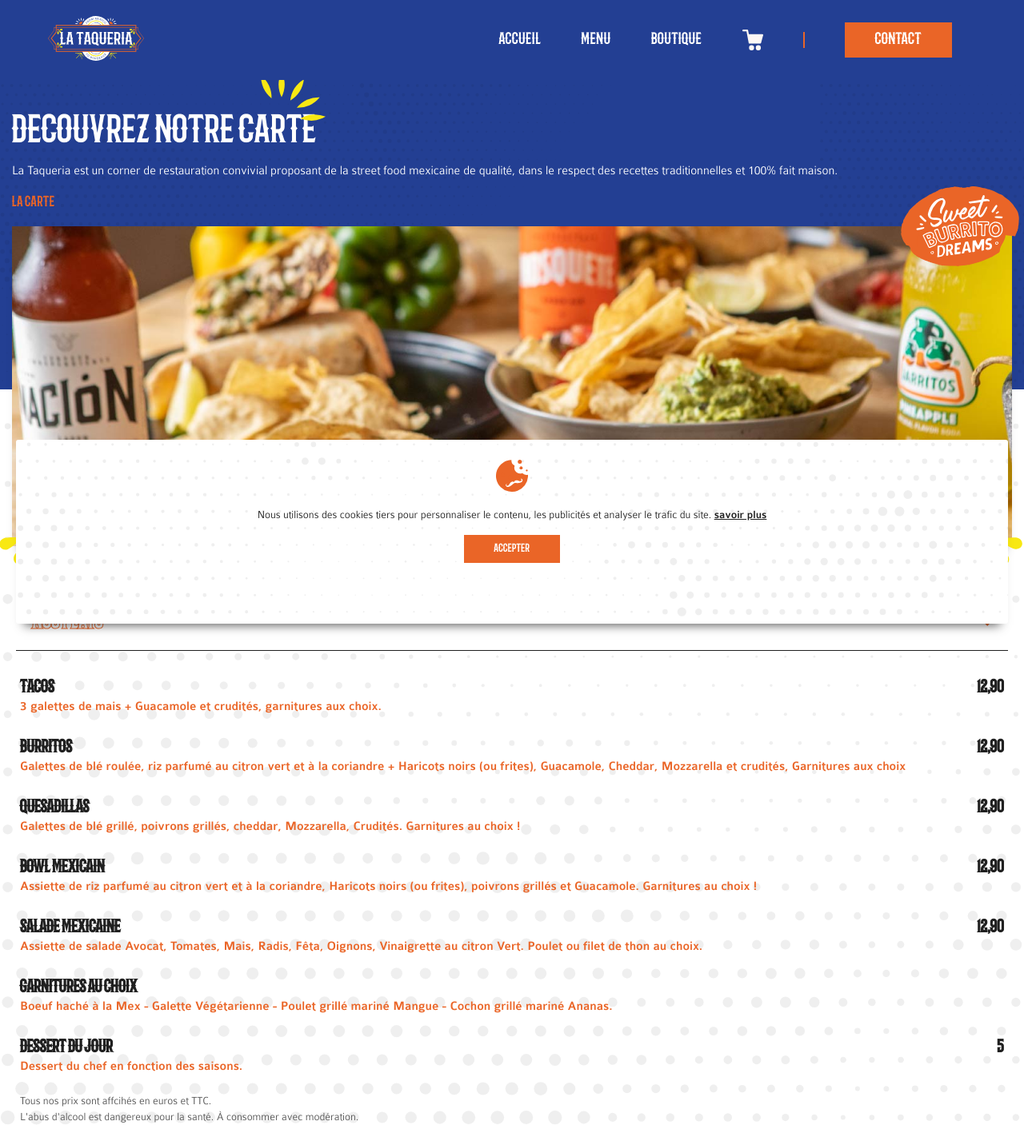
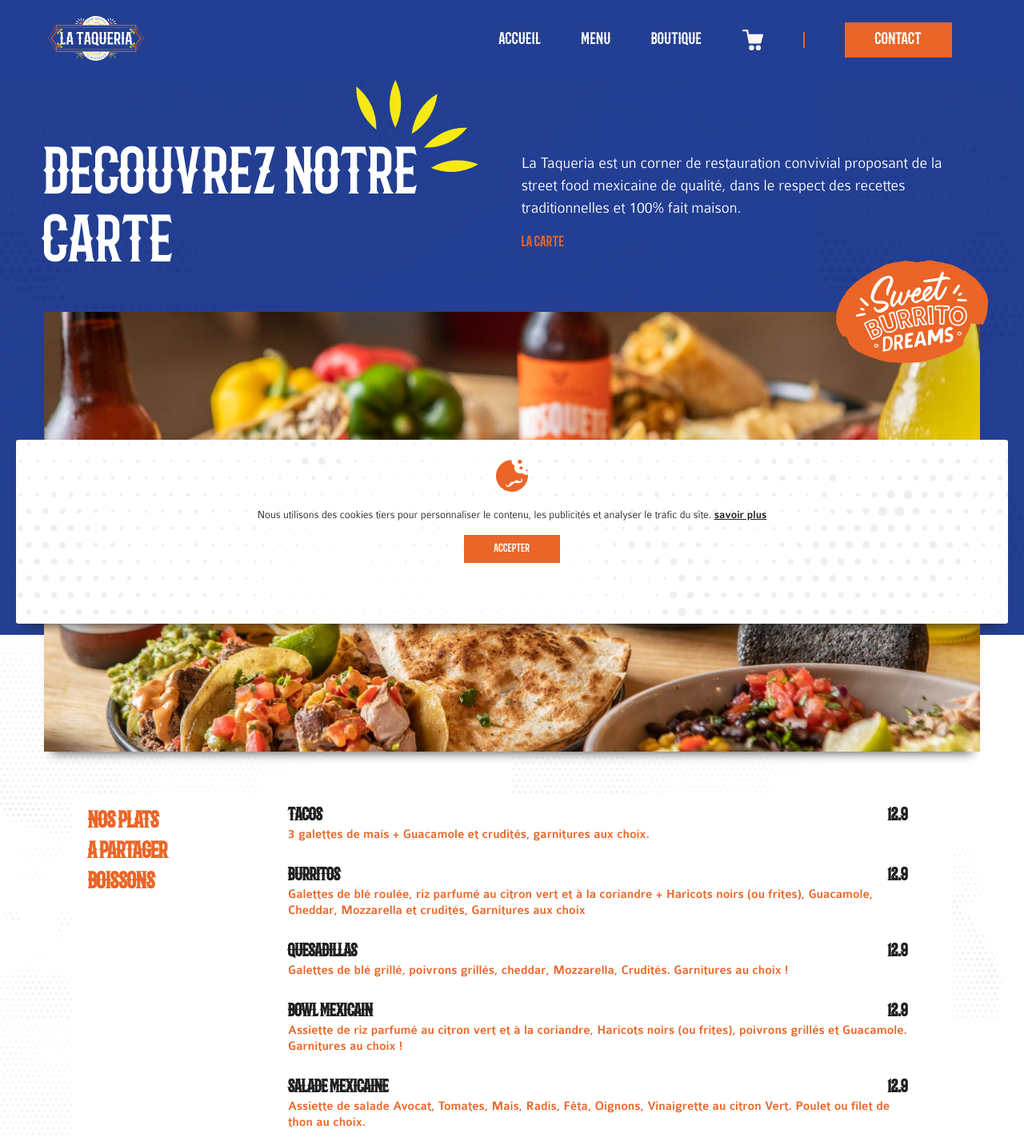
Before and after one commit to Nco9r/lataqueria, a Nuxt app: page /menu in a window 1280 px wide. Shown: the top 1422 px of the page at 80% size. Built offline with nearby package versions, Linux system fonts and the light colour scheme; what lottie-vuejs would draw is missing.

Commit message:
responsive

```diff
--- a/components/Default/TheFooter.vue
+++ b/components/Default/TheFooter.vue
@@ -142,7 +142,35 @@
 
     .frise img {
     width: 100%;
+    margin-bottom: -80px;
 }
+}
+
+@media screen and (min-width: 1200px) {
+    footer {
+        max-width: 1150px;
+        margin: auto;
+    }
+    .items_footer {
+        display: flex;
+        ;
+        flex-flow: row wrap;
+        justify-content: space-between;
+    }
+
+    .item_footer {
+        width: 50%;
+    }
+
+
+    .frise img {
+    width: 100%;
+    margin-bottom: -120px;
+}
+
+    .item {
+        width: 25%;
+    }
 }
 
 @media screen and (min-width: 1440px) {
@@ -161,6 +189,12 @@
         width: 50%;
     }
 
+
+    .frise img {
+    width: 100%;
+    margin-bottom: -80px;
+}
+
     .item {
         width: 25%;
     }
--- a/components/Menu/Carte.vue
+++ b/components/Menu/Carte.vue
@@ -1,7 +1,34 @@
 <template>
   <section class="menu">
-    <div class="pic">
-      <img src="~assets/img/svg/pic.svg" alt="" />
+    <div class="menu_desktop">
+    <div class="box_left_desktop">
+      <div class="menu_desktop">
+      <hr />
+      <div class="items_menu" @click="display = !display">
+        <h2 @click="
+            ;(partage = false),
+              (plats = true),
+              (plus = false),
+              (display = !display)
+          "
+          >Nos plats</h2>
+        <h2  @click="
+            ;(partage = true),
+              (plats = false),
+              (plus = false),
+              (display = !display)
+          "
+          >A partager</h2>
+        <h2  @click="
+            ;(partage = false),
+              (plats = false),
+              (plus = true),
+              (display = !display)
+          "
+         >Boissons</h2>
+      </div>
+      <hr />
+    </div>
     </div>
     <div class="menu_hr">
       <hr />
@@ -35,21 +62,26 @@
         >
           a partager
         </h2>
-        <h2  @click="
+        <h2
+          @click="
             ;(partage = false),
               (plats = false),
               (plus = true),
               (display = !display)
           "
-          v-if="!plus">Boissons</h2>
+          v-if="!plus"
+        >
+          Boissons
+        </h2>
       </div>
       <hr />
     </div>
+    <div class="box_right">
     <div class="plats" v-if="plats">
       <div class="items_carte">
         <div class="infos_items">
           <h4>Tacos</h4>
-          <h5>12,90</h5>
+          <h5>12.9</h5>
         </div>
         <div class="decriptif">
           <p>
@@ -60,7 +92,7 @@
       <div class="items_carte">
         <div class="infos_items">
           <h4>Burritos</h4>
-          <h5>12,90</h5>
+          <h5>12.9</h5>
         </div>
         <div class="decriptif">
           <p>
@@ -73,7 +105,7 @@
       <div class="items_carte">
         <div class="infos_items">
           <h4>quesadillas</h4>
-          <h5>12,90</h5>
+          <h5>12.9</h5>
         </div>
         <div class="decriptif">
           <p>
@@ -85,7 +117,7 @@
       <div class="items_carte">
         <div class="infos_items">
           <h4>Bowl Mexicain</h4>
-          <h5>12,90</h5>
+          <h5>12.9</h5>
         </div>
         <div class="decriptif">
           <p>
@@ -98,7 +130,7 @@
       <div class="items_carte">
         <div class="infos_items">
           <h4>Salade Mexicaine</h4>
-          <h5>12,90</h5>
+          <h5>12.9</h5>
         </div>
         <div class="decriptif">
           <p>
@@ -113,7 +145,8 @@
         </div>
         <div class="decriptif">
           <p>
-            Boeuf haché à la Mex - Galette Végétarienne - Poulet grillé mariné Mangue - Cochon grillé mariné Ananas.
+            Boeuf haché à la Mex - Galette Végétarienne - Poulet grillé mariné
+            Mangue - Cochon grillé mariné Ananas.
           </p>
         </div>
       </div>
@@ -123,9 +156,7 @@
           <h5>5</h5>
         </div>
         <div class="decriptif">
-          <p>
-            Dessert du chef en fonction des saisons.
-          </p>
+          <p>Dessert du chef en fonction des saisons.</p>
         </div>
       </div>
     </div>
@@ -149,7 +180,7 @@
       <div class="items_carte">
         <div class="infos_items">
           <h4>En portion</h4>
-          <h5>3,90</h5>
+          <h5>3.9</h5>
         </div>
         <div class="decriptif">
           <p>Frites, Riz/Haricots, Crudités, Nachos + Guacamole.</p>
@@ -265,7 +296,8 @@
         <div class="decriptif">
           <p>Bière lager mexicaine</p>
         </div>
-      </div><div class="items_carte">
+      </div>
+      <div class="items_carte">
         <div class="infos_items">
           <h4>Nacion Lager - Nacional</h4>
           <h5>6</h5>
@@ -273,7 +305,8 @@
         <div class="decriptif">
           <p>Bière lager artisanale mexicaine</p>
         </div>
-      </div><div class="items_carte">
+      </div>
+      <div class="items_carte">
         <div class="infos_items">
           <h4>Siervo - Nacional</h4>
           <h5>6</h5>
@@ -303,10 +336,14 @@
     </div>
 
 
-
     <div class="price">
       <p>Tous nos prix sont affcihés en euros et TTC.</p>
-      <p>L'abus d'alcool est dangereux pour la santé. À consommer avec modération.</p>
+      <p>
+        L'abus d'alcool est dangereux pour la santé. À consommer avec
+        modération.
+      </p>
+    </div>
+    </div>
     </div>
   </section>
 </template>
@@ -432,8 +469,72 @@
   padding: 10px 25px 0px 25px;
 }
 
-.price p{
+.price p {
   color: var(--semi-gray);
   margin-bottom: 5px;
 }
+
+@media screen and (min-width: 1024px) {
+  .menu {
+    background-size: 50%;
+    padding-top: 200px;
+    flex-flow: row;
+  }
+
+  .menu_desktop {
+    max-width: 900px;
+    margin: auto;
+    justify-content: space-between;
+    display: flex;
+  }
+
+  .menu_hr {
+    display: none;
+  }
+
+  hr {
+    display: none;
+  }
+
+  .box_right {
+    width: 75%;
+    margin-right: 30px;
+  }
+
+  .menu_desktop {
+    position: sticky;
+  background-color: var(--white);
+  top: 130px;
+  }
+
+  .items_menu {
+    display: flex;
+    flex-flow: column;
+
+    justify-content: flex-start;
+    align-items: flex-start;
+  }
+
+  .items_menu h2 {
+  font-size: 28px;
+  -webkit-text-stroke: 0px var(--orange);
+  color: var(--orange);
+  margin-bottom: 10px;
+}
+
+@media screen and (min-width: 1200px) {
+  .menu_desktop {
+     max-width: 1100px;
+    margin: auto;
+  }
+}
+}
+
+@media screen and (min-width: 1440px) {
+  .menu_desktop {
+     max-width: 1350px;
+    margin: auto;
+  }
+}
+
 </style>
--- a/components/Menu/Hero.vue
+++ b/components/Menu/Hero.vue
@@ -20,8 +20,8 @@
       <div class="img_hero">
         <img src="~assets/img/png/ambiance_2.jpg" alt="" />
         <img class="sweet" src="~assets/img/svg/sweet_2.svg" alt="" />
-        <img class="sweet" src="~assets/img/svg/sun_2.svg" alt="" />
-        <img class="sweet" src="~assets/img/svg/sun_2.svg" alt="" />
+        <!-- <img class="sweet" src="~assets/img/svg/sun_2.svg" alt="" />
+        <img class="sweet" src="~assets/img/svg/sun_2.svg" alt="" /> -->
       </div>
     </div>
   </section>
@@ -98,19 +98,148 @@
   height: 100px;
 }
 
-.img_hero img:nth-child(3) {
-  width: 50px;
+@media screen and (min-width: 1024px) {
+.hero {
+  max-width: 1000px;
+  margin: 180px auto 30px auto;
+}
+
+  .block_top {
+    display: flex;
+    flex-flow: row wrap;
+    justify-content: space-between;
+  }
+
+  .hero_content {
+    width: 49%;
+  }
+
+
+
+  .title_content h1 {
+  font-size: 70px;
+  line-height: 75px;
+  padding-right: 30px;
+  font-weight: 500;
+  position: relative;
+}
+
+.title_content img {
   position: absolute;
-  bottom: -30px;
-  transform: rotate(334deg);
-  left: -10px;
+  top: -70px;
+  right: 0px;
+  width: 130px;
+}
+
+  .description {
+    width: 49%;
+  }
+
+  .description p {
+  font-size: 20px;
+  line-height: 28px;
+  margin-bottom: 20px;
+}
+
+.img_hero img:nth-child(2) {
+  position: absolute;
+  top: -50px;
+  right: -10px;
+  width: 190px;
+  height: 140px;
 }
 
 .img_hero img:nth-child(4) {
+  position: absolute;
+   bottom: -110px;
+  right: -10px;
+    transform: rotate(270deg);
+
   width: 50px;
+  height: 200px;
+}
+
+
+
+  .img_hero img:nth-child(3) {
+    width: 50px;
+    position: absolute;
+    bottom: -30px;
+    transform: rotate(334deg);
+    left: -10px;
+  }
+}
+
+@media screen and (min-width: 1200px) {
+.hero {
+  max-width: 1200px;
+  margin: 180px auto 50px auto;
+}
+
+  .title_content h1 {
+  font-size: 80px;
+  line-height: 85px;
+  padding-right: 30px;
+  font-weight: 500;
+  position: relative;
+}
+
+
+.img_hero img:nth-child(1) {
+  height: 550px;
+  margin-top: 20px;
+}
+
+.title_content img {
   position: absolute;
-  transform: rotate(277deg);
-  bottom: -30px;
-  right: -10px;
+  top: -80px;
+  right: 30px;
+  width: 170px;
+}
+
+.img_hero img:nth-child(4) {
+  position: absolute;
+   bottom: -130px;
+  right: 0px;
+    transform: rotate(290deg);
+
+  width: 80px;
+  height: 200px;
+}
+
+
+
+  .img_hero img:nth-child(3) {
+    width: 50px;
+    position: absolute;
+    bottom: -30px;
+    transform: rotate(334deg);
+    left: -10px;
+  }
+
+}
+
+@media screen and (min-width: 1440px) {
+.hero {
+  max-width: 1300px;
+  margin: 200px auto 50px auto;
+}
+
+  .title_content h1 {
+  font-size: 85px;
+  line-height: 90px;
+  padding-right: 30px;
+  font-weight: 500;
+  position: relative;
+}
+
+}
+
+@media screen and (min-width: 1600px) {
+.hero {
+  max-width: 1600px;
+  margin: 160px auto;
+}
+
 }
 </style>
--- a/layouts/default.vue
+++ b/layouts/default.vue
@@ -12,12 +12,14 @@
 import TheHeader from '../components/Default/TheHeader.vue'
 import TheFooter from '../components/Default/TheFooter.vue'
 import Cookies from '../components/Default/Cookies.vue'
+import VueLerpElement from "vue-lerp-element";
 
 export default {
   components: {
     TheHeader,
     TheFooter,
-    Cookies
+    Cookies,
+    VueLerpElement,
   }
 }
 </script>
@@ -38,7 +40,7 @@
   background-size: 250%;
   background-color: var(--bleu);
   color:var(--white);
-  cursor: url('~assets/img/svg/tacos_cursor.svg'), auto;
+  /* cursor: url('~assets/img/svg/tacos_cursor.svg'), auto; */
 
 }
 
@@ -81,9 +83,6 @@
   font-family: ColabLig;
 }
 
-button:hover, a:hover {
-  cursor: url('~assets/img/svg/tacos_cursor.svg'), auto;
-}
 
 
 
@@ -104,6 +103,8 @@
   src: url('~assets/fonts/ColabLig.ttf');
 }
 
+
+
 @media screen and (min-width: 1024px) {
   html {
     background-image: url('assets/img/svg/bck.svg');
--- a/package.json
+++ b/package.json
@@ -14,6 +14,7 @@
     "core-js": "^3.15.1",
     "lottie-vuejs": "^0.4.0",
     "nuxt": "^2.15.7",
+    "vue-lerp-element": "0.0.1",
     "vue-tasty-burgers": "^1.2.3",
     "vue-tiny-slider": "^0.1.39"
   },
--- a/pages/index.vue
+++ b/pages/index.vue
@@ -114,4 +114,12 @@
   z-index: 1;
 }
 
+@media screen and (min-width: 1024px) {
+  .open {
+     background-image: url('assets/img/svg/bck.svg');
+  background-repeat: repeat;
+  background-size: 50%;
+  }
+}
+
 </style>
```
Also changed, not shown: 1 other file (tests, documents, lock files or other folders). Lines whose indentation alone changed are shown as unchanged.
